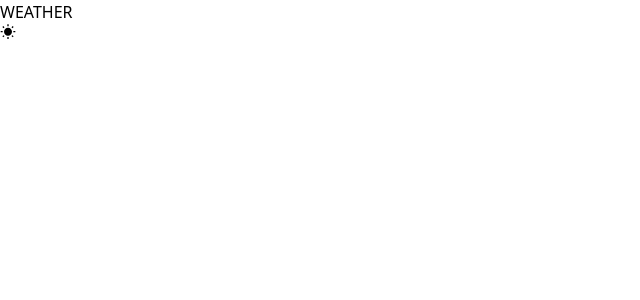
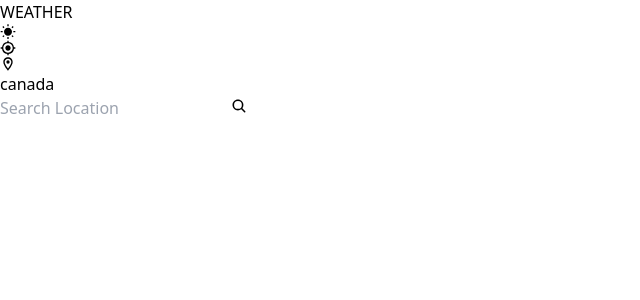
Before and after one commit to ElToro234/Nextjs-Weather-App, a Next.js app: page / in a window 1280 px wide. Shown: the top 300 px of the page, without its empty margins (0-640 px from the left). Built offline with nearby package versions, Linux system fonts and the light colour scheme.

Commit message:
SearchBar

```diff
--- a/src/app/components/Navbar.tsx
+++ b/src/app/components/Navbar.tsx
@@ -1,5 +1,6 @@
 import React from 'react'
-import { MdWbSunny } from 'react-icons/md'
+import { MdMyLocation, MdOutlineLocationOn, MdWbSunny } from 'react-icons/md'
+import SearchBox from './SearchBox'
 
 type Props = {}
 
@@ -7,10 +8,21 @@ export default function Navbar({}: Props) {
     return (
         <nav className="shadow-sm sticky top-0 left-0 z-50 bg-white">
             <div className="h-[80px] w-full flex justify-between items-center max-w-7x1 px-3 mx-auto">
-                <p className="flex items-center justify-center gap-2">
+                <div className="flex items-center justify-center gap-2">
                     <h1 className="test-gray-500 text-3xl">WEATHER</h1>
                     <MdWbSunny className="text-3xl mt-1 text-yellow-300"/>
-                </p>
+                </div>
+
+                <section className="flex gap-2 items-center">
+                    <MdMyLocation className="text-2xl text-gray-400 hover:opacity-80 cursor-pointer"/>
+                    <MdOutlineLocationOn className="text-3xl"/>
+                    <p className="text-slate-900/80 text-sm">canada</p>
+
+                    {/* SEARCH BOX */}
+                    <div>
+                    <SearchBox/>
+                    </div>
+                </section>
             </div>
         </nav>
     )
--- /dev/null
+++ b/src/app/components/SearchBox.tsx
@@ -0,0 +1,32 @@
+import React from "react";
+import { IoSearch } from "react-icons/io5";
+
+type Props = {
+    className?: string
+    value:string
+    onChange:React.ChangeEventHandler<HTMLInputElement> |
+    undefined;
+    onSubmit:React.FormEventHandler<HTMLFormElement> |
+    undefined;
+
+};
+
+export default function SearchBox(props: Props) {
+    return (
+        <form onSubmit={props.onSubmit} className="flex relative items-center justify-center h-10">
+           <input
+            type="text"
+            value={props.value}
+            onChange={props.onChange}
+            placeholder="Search Location"
+            className="px-4 py-2 w-[230px] border border-gray-300
+            rounded-1-md focus:outline-none focus:border-blue-500 h-full"/>
+
+           <button className="px-4 py-[9px] bg-blue-500
+           text-white rounded-r-md focus:outline-none
+           hover:bg-blue-600 h-full">
+            <IoSearch/>
+           </button>
+        </form>
+    );
+}
```
